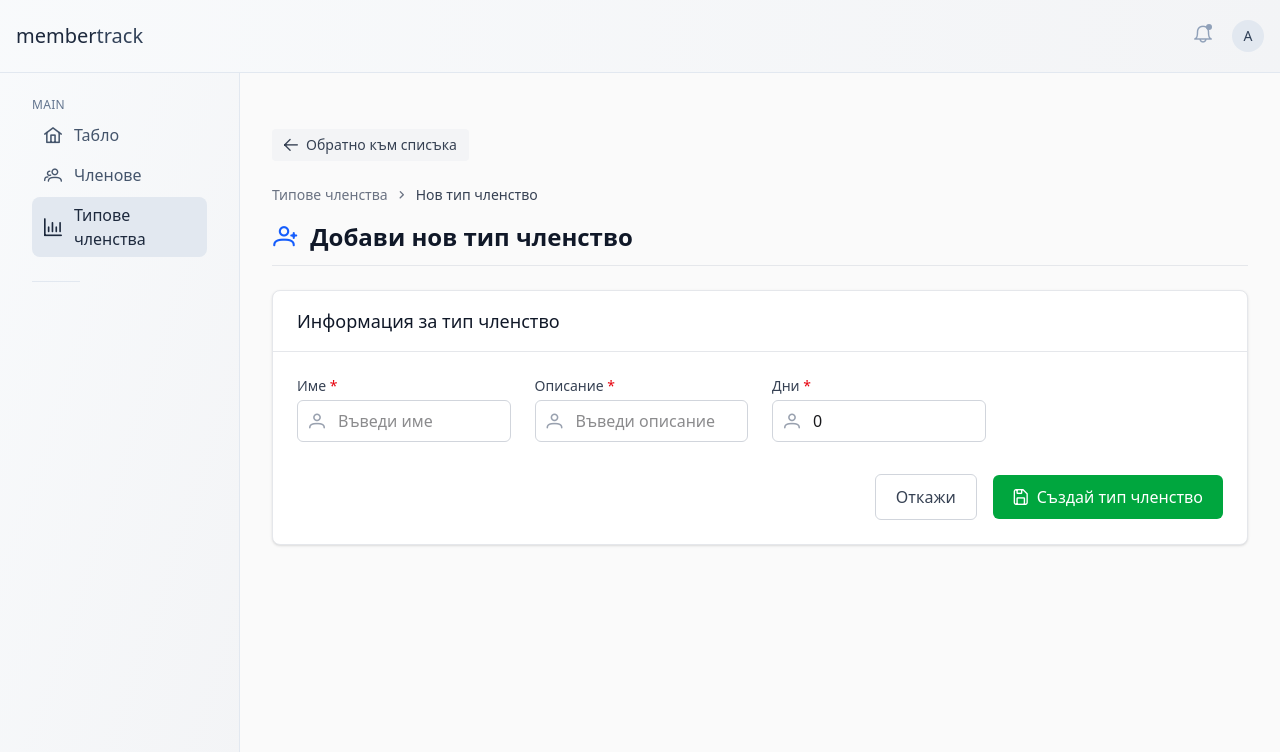
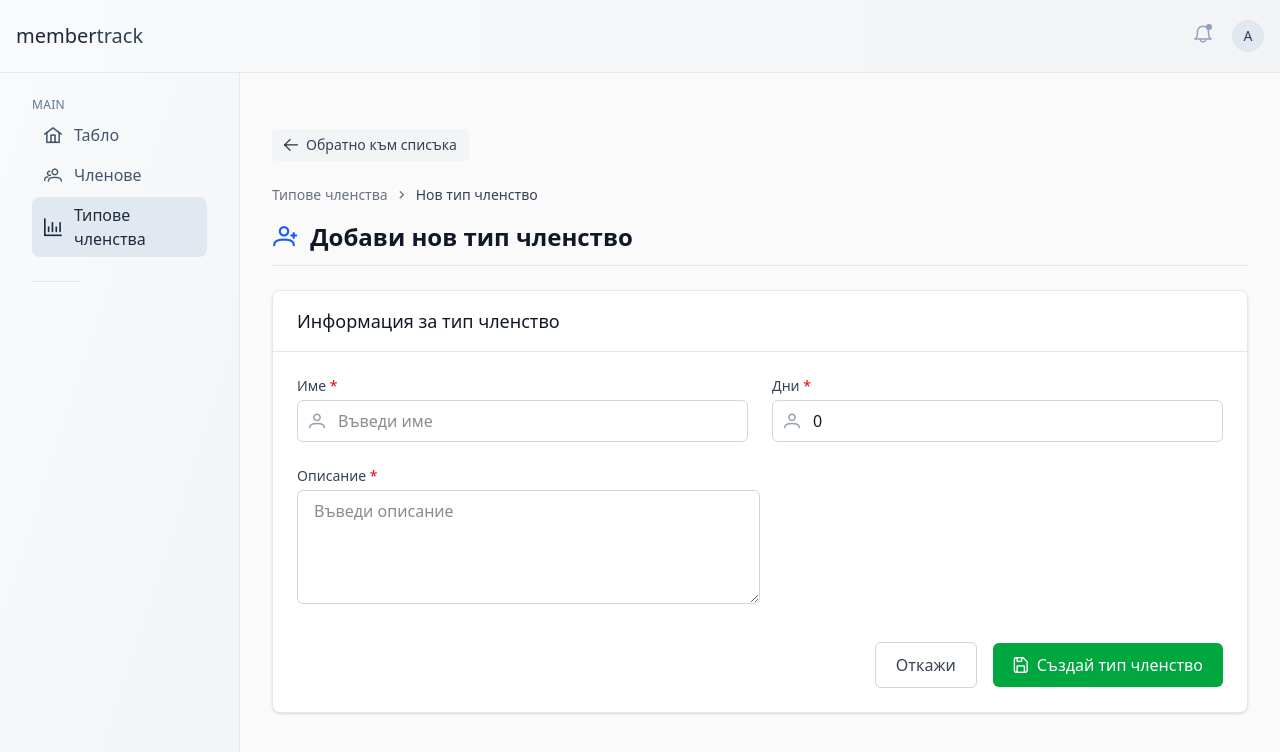
Before and after one commit to BackNot/member-tracker, a Vue app: page /memberships/create in a window 1280 px wide. Shown: the top 752 px of the page. Built offline with nearby package versions, Linux system fonts and the light colour scheme.

Commit message:
Made membership description bigger text

```diff
--- a/src/components/members/CreateMembershipForm.vue
+++ b/src/components/members/CreateMembershipForm.vue
@@ -14,7 +14,7 @@
     />
 
     <form @submit.prevent="handleSubmit" class="p-6">
-      <div class="grid grid-cols-1 md:grid-cols-4 gap-6">
+      <div class="grid grid-cols-1 md:grid-cols-2 gap-6">
         <div>
           <label for="name" class="block text-sm font-medium text-gray-700 mb-1">
             {{ t("memberships.name") }} <span class="text-red-600">*</span>
@@ -40,29 +40,6 @@
         </div>
 
         <div>
-          <label for="description" class="block text-sm font-medium text-gray-700 mb-1">
-            {{ t("memberships.description") }} <span class="text-red-600">*</span>
-          </label>
-          <div class="relative">
-            <div class="absolute inset-y-0 left-0 pl-3 flex items-center pointer-events-none">
-              <i class="pi pi-user text-gray-400"></i>
-            </div>
-            <input
-              id="description"
-              v-model="formData.description"
-              type="text"
-              required
-              :placeholder="t('memberships.enter_description')"
-              class="w-full pl-10 pr-4 py-2 border border-gray-300 rounded-md focus:outline-none focus:ring-2 focus:ring-blue-500 focus:border-blue-500 transition-colors"
-              :class="{'border-red-300 ring-1 ring-red-300': formErrors.description}"
-              aria-describedby="description-error"
-            />
-          </div>
-          <p v-if="formErrors.description" id="description-error" class="mt-1 text-sm text-red-600">
-            <i class="pi pi-exclamation-circle mr-1"></i> {{ formErrors.description }}
-          </p>
-        </div>
-          <div>
           <label for="days" class="block text-sm font-medium text-gray-700 mb-1">
             {{ t("memberships.days") }} <span class="text-red-600">*</span>
           </label>
@@ -81,9 +58,34 @@
               aria-describedby="days-error"
             />
           </div>
-          </div>
           <p v-if="formErrors.days" id="days-error" class="mt-1 text-sm text-red-600">
             <i class="pi pi-exclamation-circle mr-1"></i> {{ formErrors.days }}
+          </p>
+        </div>
+      </div>
+
+      <!-- Description with character count -->
+      <div class="mt-6">
+        <div class="flex justify-between">
+          <label for="description" class="block text-sm font-medium text-gray-700 mb-1">
+            {{ t("memberships.description") }} <span class="text-red-600">*</span>
+          </label>
+        </div>
+        <div>
+          <textarea
+            id="description"
+            v-model="formData.description"
+            rows="4"
+            maxlength="500"
+            required
+            :placeholder="t('memberships.enter_description')"
+            class="w-1/2 px-4 py-2 border border-gray-300 rounded-md focus:outline-none focus:ring-2 focus:ring-blue-500 focus:border-blue-500 transition-colors"
+            :class="{'border-red-300 ring-1 ring-red-300': formErrors.description}"
+            aria-describedby="description-error"
+          ></textarea>
+        </div>
+        <p v-if="formErrors.description" id="description-error" class="mt-1 text-sm text-red-600">
+          <i class="pi pi-exclamation-circle mr-1"></i> {{ formErrors.description }}
         </p>
       </div>
 
```
Lines whose indentation alone changed are shown as unchanged.
